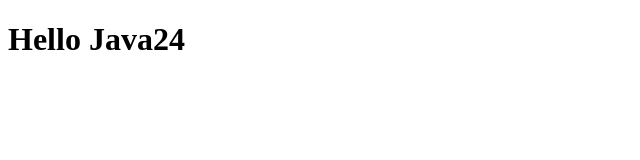
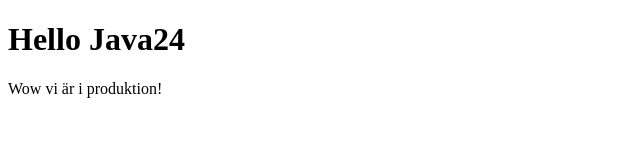
Before and after one commit to kemikal/java24Hack, a plain HTML site: page index.html in a window 1280 px wide. Shown: the whole page, without its empty margins (0-640 px from the left). Drawn offline with Linux system fonts and the light colour scheme.

Commit message:
add para

```diff
--- a/index.html
+++ b/index.html
@@ -7,5 +7,6 @@
 </head>
 <body>
     <h1>Hello Java24</h1>
+    <p>Wow vi är i produktion!</p>
 </body>
 </html>
```
